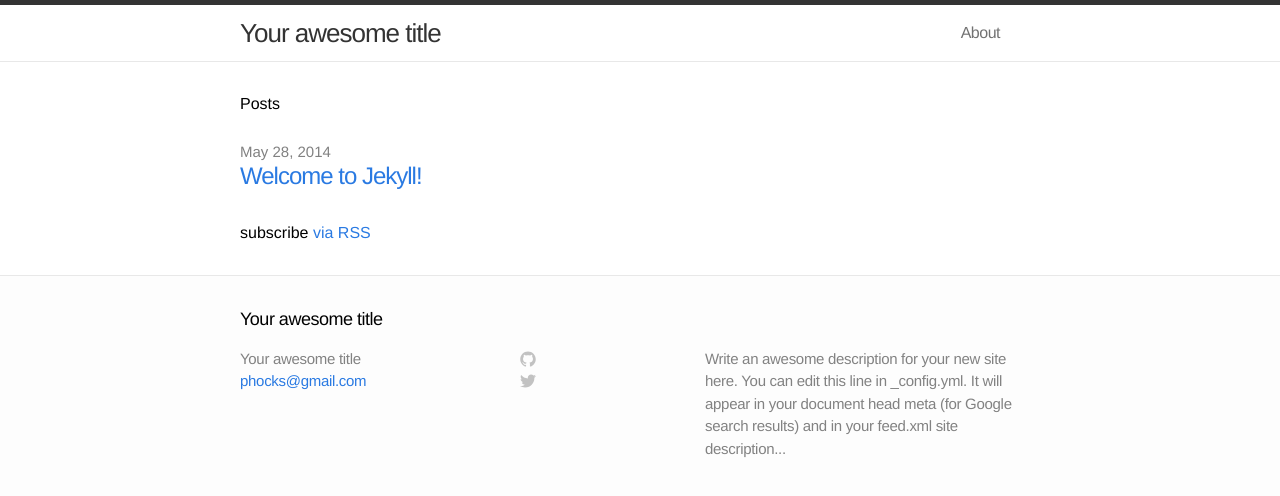
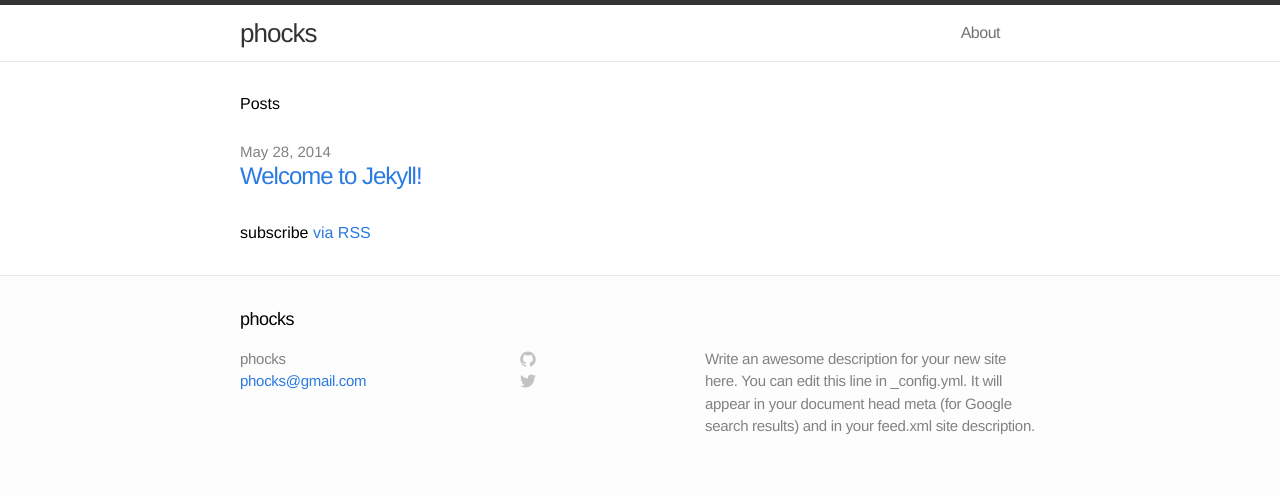
Before and after one commit to phocks/phocks.github.io, a Jekyll site: the page built from index.html, in a window 1280 px wide. Shown: the top 496 px of the page. Built offline with Jekyll 4.4.1, drawn with Linux system fonts in a browser that asks for light colours.

Commit message:
a few things

```diff
--- a/_config.yml
+++ b/_config.yml
@@ -1,9 +1,9 @@
 # Site settings
-title: Your awesome title
+title: phocks
 email: phocks@gmail.com
-description: "Write an awesome description for your new site here. You can edit this line in _config.yml. It will appear in your document head meta (for Google search results) and in your feed.xml site description..."
+description: "Write an awesome description for your new site here. You can edit this line in _config.yml. It will appear in your document head meta (for Google search results) and in your feed.xml site description."
 baseurl: ""
-url: "http://yourdomain.com"
+url: "http://phocks.org"
 
 # Build settings
 markdown: kramdown
```
